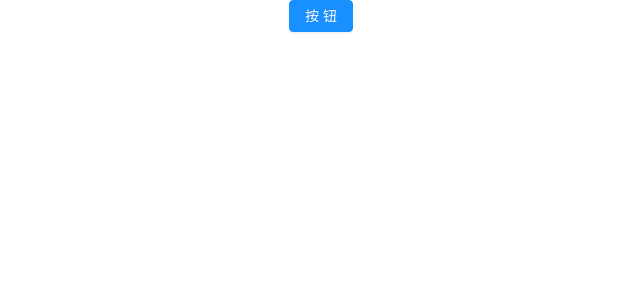
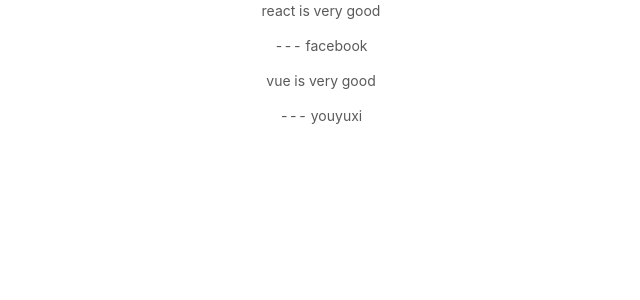
Before and after one commit to Jeffery336699/react_demo, a React (Create React App) app: page / in a window 1280 px wide. Shown: the top 300 px of the page, without its empty margins (319-959 px from the left). Built offline with nearby package versions, Linux system fonts and the light colour scheme.

Commit message:
PureComponent实现展示型组件的渲染优化

```diff
--- a/src/App.js
+++ b/src/App.js
@@ -4,6 +4,7 @@
 import TiaoJian from "./component/TiaoJian";
 import Lifecycle from "./component/Lifecycle";
 import AndtTest from "./component/AndtTest";
+import CommentList from "./component/CommentList";
 
 function App() {
   return (
@@ -14,8 +15,9 @@
     {/*<Lifecycle></Lifecycle>*/}
 
     {/*导入外部库*/}
-    <AndtTest></AndtTest>
-
+    {/*<AndtTest></AndtTest>*/}
+    {/*PureComponnet*/}
+    <CommentList></CommentList>
 
     </div>
   );
--- /dev/null
+++ b/src/component/CommentList.js
@@ -0,0 +1,65 @@
+import React, { Component } from "react";
+import { func } from "prop-types";
+
+// 容器组件
+export default class CommentList extends Component {
+  constructor(props) {
+    super(props);
+    this.state = {
+      comments: []
+    };
+  }
+  componentDidMount() {
+    setInterval(() => {
+      this.setState({
+        comments: [
+          { body: "react is very good", author: "facebook" },
+          { body: "vue is very good", author: "youyuxi" }
+        ]
+      });
+    }, 1000);
+  }
+  render() {
+    return (
+      <div>
+        {this.state.comments.map((c, i) => (
+          <Comment key={i} {...c}/>
+        ))}
+      </div>
+    );
+  }
+}
+// 展示组件
+// memo高阶组件
+// const Comment = React.memo(function(props) {
+//   console.log("render Comment");
+//
+//   return (
+//     <div>
+//       <p>{props.body}</p>
+//       <p> --- {props.author}</p>
+//     </div>
+//   );
+// });
+
+class Comment extends React.PureComponent{
+
+  // shouldComponentUpdate(nextProps){
+  //     if (nextProps.data.body === this.props.data.body &&
+  //       nextProps.data.author === this.props.data.author) {
+  //         return false;
+  //     }
+  //     return true;
+  // }
+
+  render() {
+    console.log("render comment");
+
+    return (
+      <div>
+        <p>{this.props.body}</p>
+        <p> --- {this.props.author}</p>
+      </div>
+    );
+  }
+}
```
